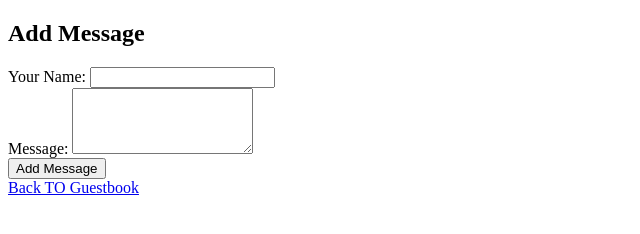
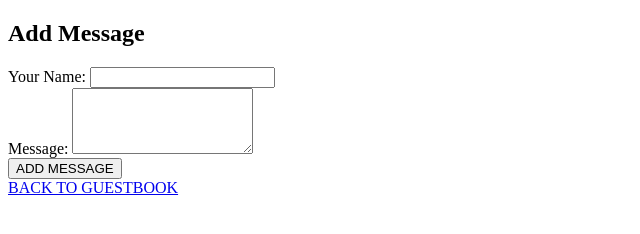
Before and after one commit to sireeshajangam/WebAppApplication, a plain HTML site: page templates/add_message.html in a window 1280 px wide. Shown: the whole page, without its empty margins (0-640 px from the left). Drawn offline with Linux system fonts and the light colour scheme.

Commit message:
committed

```diff
--- a/templates/add_message.html
+++ b/templates/add_message.html
@@ -12,8 +12,8 @@
         <input type="text" id="name" name="name" required><br>
         <label for="message">Message:</label>
         <textarea id="message" name="message" rows="4" required></textarea><br>
-        <button type="submit">Add Message</button>
+        <button type="submit">ADD MESSAGE</button>
     </form>
-    <a href="/">Back TO Guestbook</a>
+    <a href="/">BACK TO GUESTBOOK</a>
 </body>
 </html>
```
